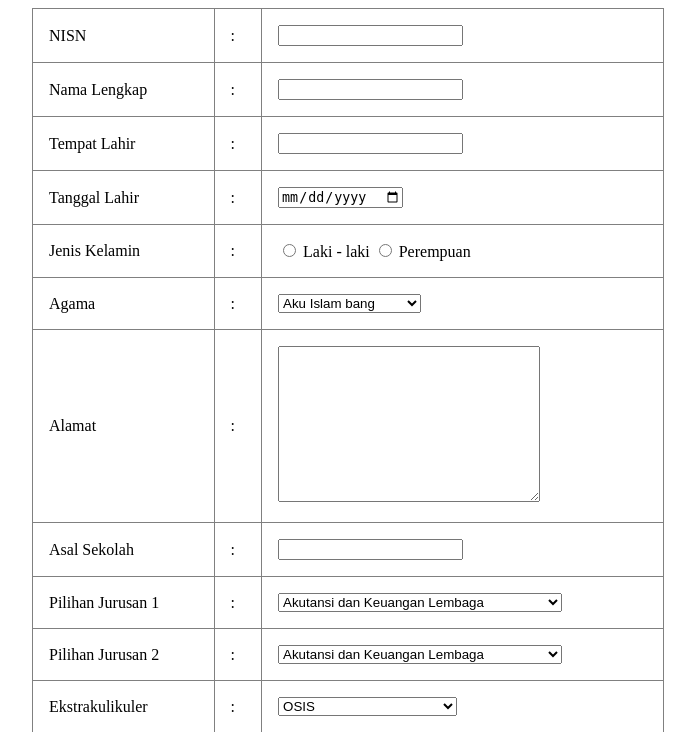
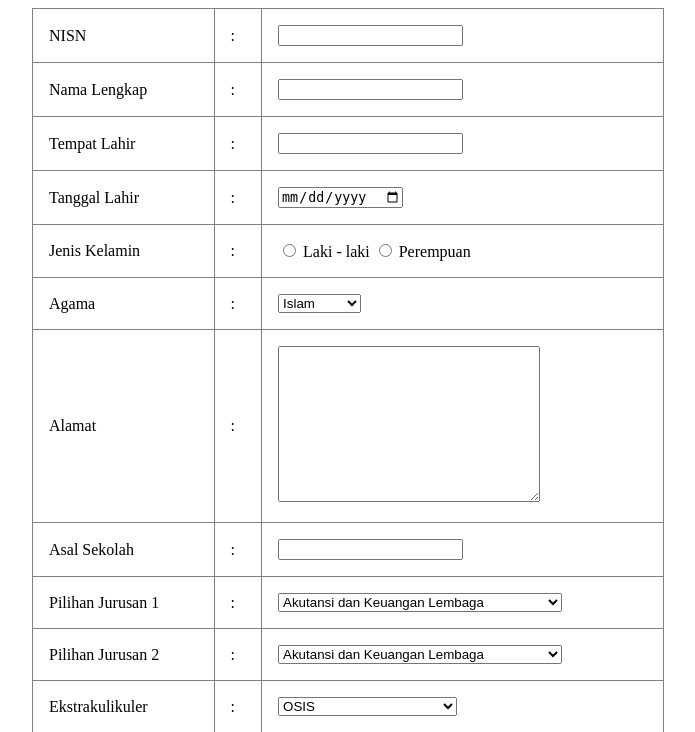
Before and after one commit to ayiekkk/belajar_php, a PHP site: page / in a window 1280 px wide. Shown: the top 732 px of the page, without its empty margins (292-987 px from the left). Run offline with PHP 8.4, Linux system fonts and the light colour scheme.

Commit message:
perubahan

```diff
--- a/pertemuan2/index.php
+++ b/pertemuan2/index.php
@@ -56,12 +56,12 @@
             <td>:</td>
             <td>
                 <select name="agama" id="">
-                    <option value="islam">Aku Islam bang</option>
-                    <option value="kristen">Aku Kristen bang</option>
-                    <option value="katolik">Aku Katolik bang</option>
-                    <option value="hindu">Aku Hindu bang</option>
-                    <option value="buddha">Aku Biddha bang</option>
-                    <option value="konghucu">Aku Konghucu bang</option>
+                    <option value="islam">Islam</option>
+                    <option value="kristen">Kristen</option>
+                    <option value="katolik">Katolik</option>
+                    <option value="hindu">Hindu</option>
+                    <option value="buddha">Buddha</option>
+                    <option value="konghucu">Konghucu</option>
                 </select>
             </td>
         </tr>
```
